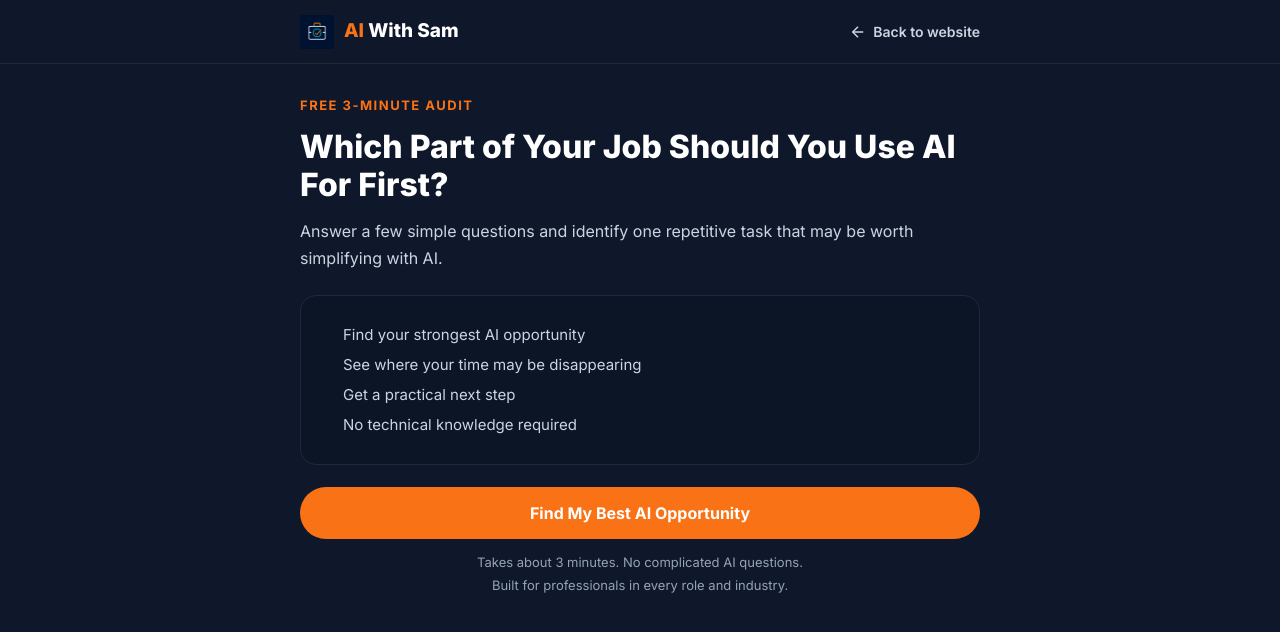
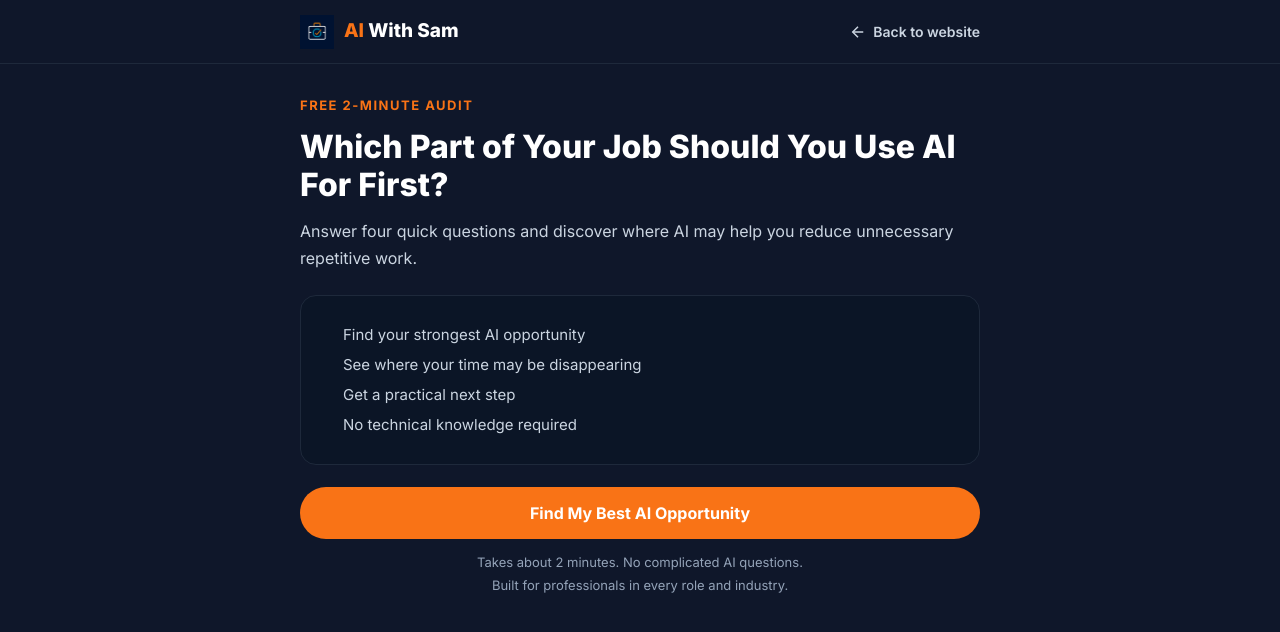
Before and after one commit to samkershner1234-aisk/ai-with-sam, a React (Vite) app: page /ai-time-waste-audit in a window 1280 px wide. Shown: the top 632 px of the page. Built offline with nearby package versions, Linux system fonts and the light colour scheme.

Commit message:
Update text for personalized next steps and audit duration

```diff
--- a/src/pages/AiTimeWasteAudit.jsx
+++ b/src/pages/AiTimeWasteAudit.jsx
@@ -80,8 +80,8 @@ function ContactForm({ answers, onSubmit, submitting, submitError, onRetry }) {
   return (
     <form onSubmit={submit} noValidate>
       <Eyebrow>Almost there</Eyebrow>
-      <h1 ref={headingRef} tabIndex={-1} style={{ outline: "none", fontSize: "26px", fontWeight: 800, color: T.white, margin: "0 0 8px" }}>See Your Complete Result</h1>
-      <p style={{ color: T.grey, fontSize: "15px", lineHeight: 1.6, marginBottom: "22px" }}>Enter your details to unlock your personalised breakdown and recommended next step.</p>
+      <h1 ref={headingRef} tabIndex={-1} style={{ outline: "none", fontSize: "26px", fontWeight: 800, color: T.white, margin: "0 0 8px" }}>See Your Personalised Next Steps</h1>
+      <p style={{ color: T.grey, fontSize: "15px", lineHeight: 1.6, marginBottom: "22px" }}>Enter your details to view your complete breakdown.</p>
       <Card>
         <div style={wrap}>
           <label style={label} htmlFor="firstName">First name</label>
@@ -121,7 +121,7 @@ function ContactForm({ answers, onSubmit, submitting, submitError, onRetry }) {
           </div>
         </div>
       )}
-      <PrimaryButton type="submit" disabled={submitting}>{submitting ? "Saving..." : "Show My Complete Result"}</PrimaryButton>
+      <PrimaryButton type="submit" disabled={submitting}>{submitting ? "Saving..." : "Show My Personalised Next Steps"}</PrimaryButton>
     </form>
   );
 }
@@ -185,14 +185,11 @@ export default function AiTimeWasteAudit() {
     const payload = {
       schemaVersion: SCHEMA_VERSION,
       firstName: contact.firstName, email: contact.email, whatsapp: contact.whatsapp, jobTitle: contact.jobTitle,
-      workType: merged.workType || "", workTypeOther: merged.workTypeOther || "",
       taskCategory: merged.taskCategory || "", taskCategoryLabel: merged.taskCategoryLabel || "",
       taskDescription: merged.taskDescription || "",
       taskFrequencyLabel: merged.taskFrequencyLabel || "", monthlyFrequency: merged.monthlyFrequency,
       timePerOccurrenceLabel: merged.timePerOccurrenceLabel || "", timePerOccurrenceHours: merged.timePerOccurrenceHours,
-      frustrationReasons: merged.frustrationReasons || [], frustrationOther: merged.frustrationOther || "",
       aiExperienceLabel: merged.aiExperienceLabel || "", readinessLevel: merged.readinessLevel || "",
-      desiredOutcome: merged.desiredOutcome || "",
       estimatedMonthlyHours: merged.estimatedMonthlyHours, estimatedMonthlyRange: merged.estimatedMonthlyRange,
       company: contact.company || "",
       ...utm,
@@ -247,12 +244,12 @@ export default function AiTimeWasteAudit() {
       <Shell>
         {phase === "intro" && (
           <div>
-            <Eyebrow>Free 3-minute audit</Eyebrow>
+            <Eyebrow>Free 2-minute audit</Eyebrow>
             <h1 style={{ fontSize: "32px", fontWeight: 800, color: T.white, margin: "0 0 14px", lineHeight: 1.2 }}>
               Which Part of Your Job Should You Use AI For First?
             </h1>
             <p style={{ color: T.grey, fontSize: "16px", lineHeight: 1.7, marginBottom: "22px" }}>
-              Answer a few simple questions and identify one repetitive task that may be worth simplifying with AI.
+              Answer four quick questions and discover where AI may help you reduce unnecessary repetitive work.
             </p>
             <Card style={{ marginBottom: "22px" }}>
               <ul style={{ margin: 0, paddingLeft: "18px", color: T.grey, fontSize: "15px", lineHeight: 2 }}>
@@ -263,7 +260,7 @@ export default function AiTimeWasteAudit() {
               </ul>
             </Card>
             <PrimaryButton onClick={startAudit}>Find My Best AI Opportunity</PrimaryButton>
-            <p style={{ color: T.greyDim, fontSize: "13px", marginTop: "14px", textAlign: "center" }}>Takes about 3 minutes. No complicated AI questions.</p>
+            <p style={{ color: T.greyDim, fontSize: "13px", marginTop: "14px", textAlign: "center" }}>Takes about 2 minutes. No complicated AI questions.</p>
             <p style={{ color: T.greyDim, fontSize: "13px", marginTop: "4px", textAlign: "center" }}>Built for professionals in every role and industry.</p>
           </div>
         )}
```
